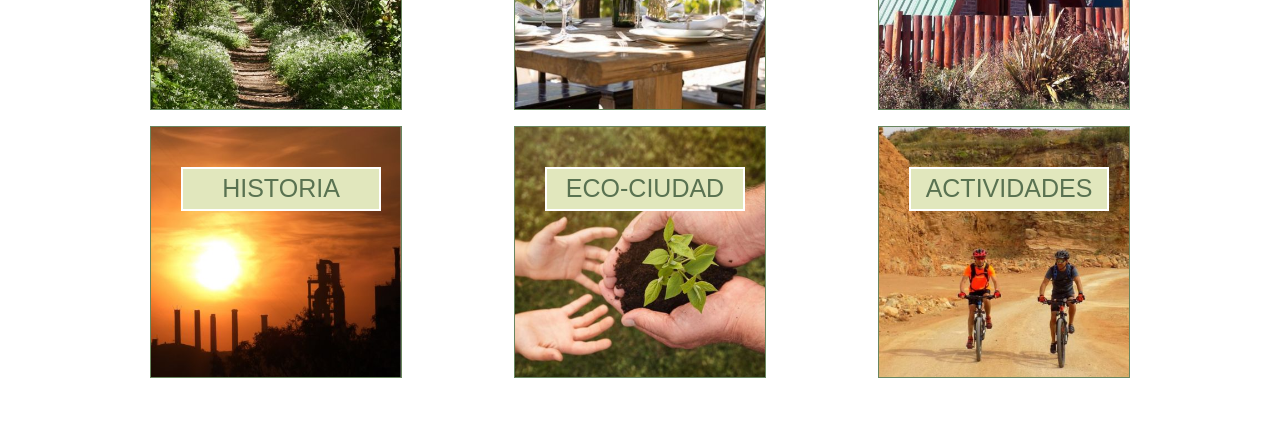
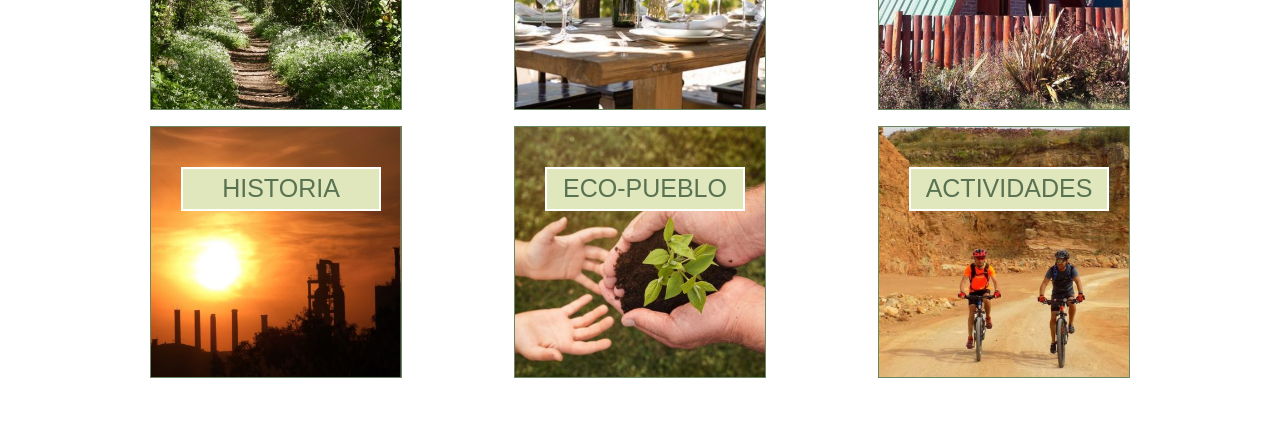
Before and after one commit to AyelenPorqueres/empleos, a Next.js app: page /cardturismo in a window 1280 px wide. Shown: the part 900-1327 px from the top of the page. Built offline with nearby package versions, Linux system fonts and the light colour scheme; a web font is replaced by a local one.

Commit message:
cambios en turismo

```diff
--- a/src/app/services/datosImagenesTurismo.ts
+++ b/src/app/services/datosImagenesTurismo.ts
@@ -61,7 +61,7 @@ export const datosImagenesTurismo: ImagenesTurismo[] = [
     },
     {
         id: 5,
-        titulo: "ECO-CIUDAD",
+        titulo: "ECO-PUEBLO",
         subtitulo: "Ecologia y medio ambiente",
         descripcion: "Corazon para reciclar tapas: El proyecto fue creado por la organización de ploggin serrano, las tapas serán para colaborar con el hospital Garrahan. El mismo se encuentra ubicado frente a la Iglesia Cristo Rey.",
         imagenUno: "corazon-tapitas.jpg",
```
Also changed, not shown: src/app/componentes/nav/nav.css (+1 -7 lines), public/imagenes/imagenesTurismo/eco-pueblo.jpg (renamed from public/imagenes/imagenesTurismo/eco-ciudad.jpg).
